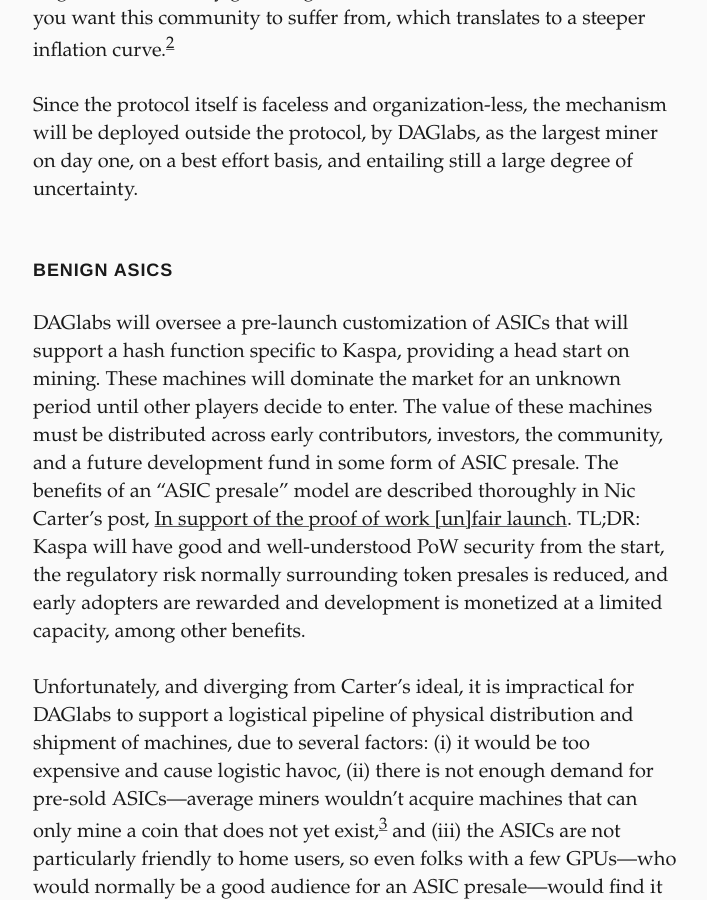
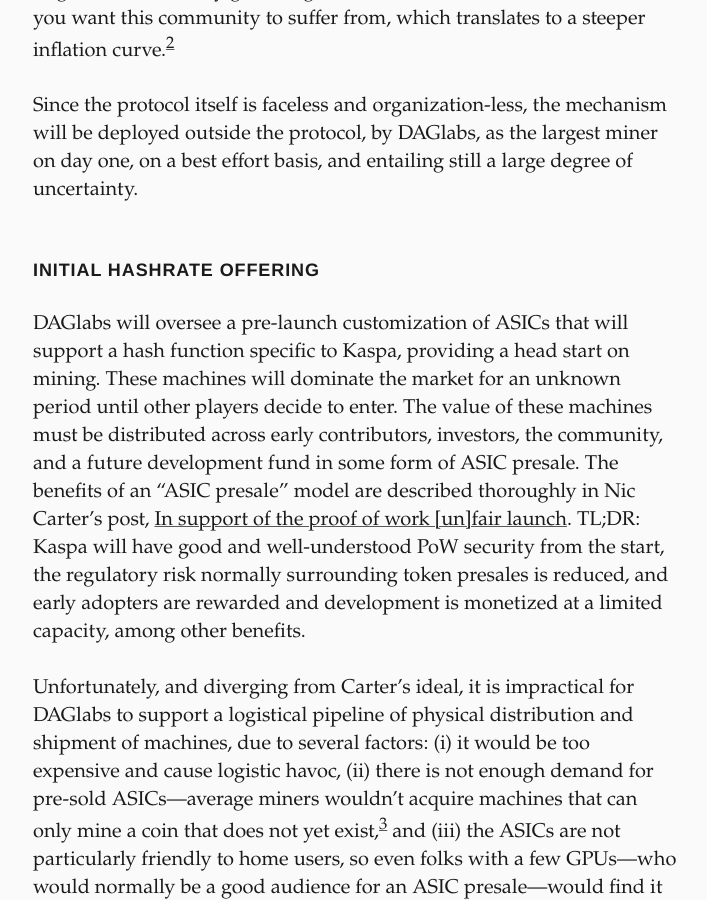
Before and after one commit to hashdag/hashdag.github.io, a Jekyll site: the page built from _posts/2020-12-14-fair.md, in a window 1280 px wide and 900 px high, scrolled down 1917 px. Shown: the whole window, without its empty margins (283-990 px from the left). Built offline with Jekyll 4.4.1, drawn with Linux system fonts in a browser that asks for light colours.

Commit message:
change header

```diff
--- a/_posts/2020-12-14-fair.md
+++ b/_posts/2020-12-14-fair.md
@@ -29,7 +29,7 @@
 
 Since the protocol itself is faceless and organization-less, the mechanism will be deployed outside the protocol, by DAGlabs, as the largest miner on day one, on a best effort basis, and entailing still a large degree of uncertainty.
 
-### Benign ASICs
+### Initial Hashrate Offering
 
 DAGlabs will oversee a pre-launch customization of ASICs that will support a hash function specific to Kaspa, providing a head start on mining. These machines will dominate the market for an unknown period until other players decide to enter. The value of these machines must be distributed across early contributors, investors, the community, and a future development fund in some form of ASIC presale. The benefits of an “ASIC presale” model are described thoroughly in Nic Carter’s post, [In support of the proof of work \[un\]fair launch](https://medium.com/@nic__carter/in-support-of-the-proof-of-work-un-fair-launch-cd6e8f06358f). TL;DR: Kaspa will have good and well-understood PoW security from the start, the regulatory risk normally surrounding token presales is reduced, and early adopters are rewarded and development is monetized at a limited capacity, among other benefits.
 
```
